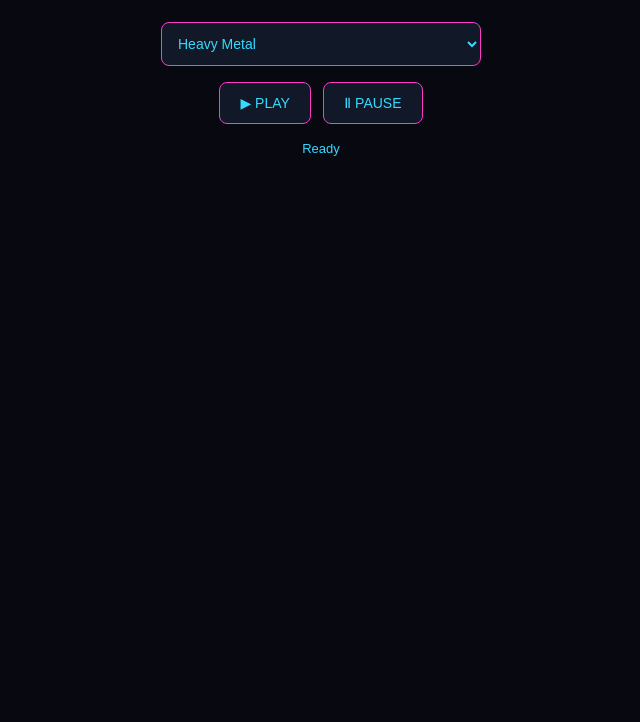
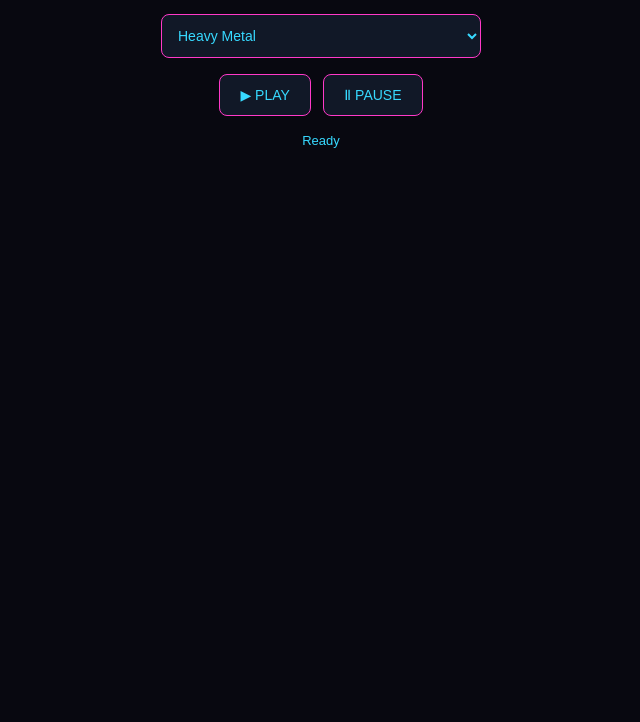
Before and after one commit to Ceeya-Sharepods/sharepods-radio, a plain HTML site: page index.html in a window 1280 px wide. Shown: the part 78-800 px from the top of the page, without its empty margins (319-959 px from the left). Drawn offline with Linux system fonts and the light colour scheme.

Commit message:
Update index.html

```diff
--- a/index.html
+++ b/index.html
@@ -6,14 +6,21 @@
 <meta name="viewport" content="width=device-width, initial-scale=1">
 <title>SharePods Radio</title>
 <style>
-  body {
+  html, body {
+    width: 100%;
+    height: 100%;
+    margin: 0;
+    overflow: hidden;
+}
+
+body {
+    box-sizing: border-box;
     background: #080810;
     color: white;
     font-family: Arial, sans-serif;
     text-align: center;
-    margin: 0;
-    padding: 16px 10px;
-  }
+    padding: 8px 10px;
+}
   h2 {
     color: #ff39c8;
     font-size: 20px;
```
